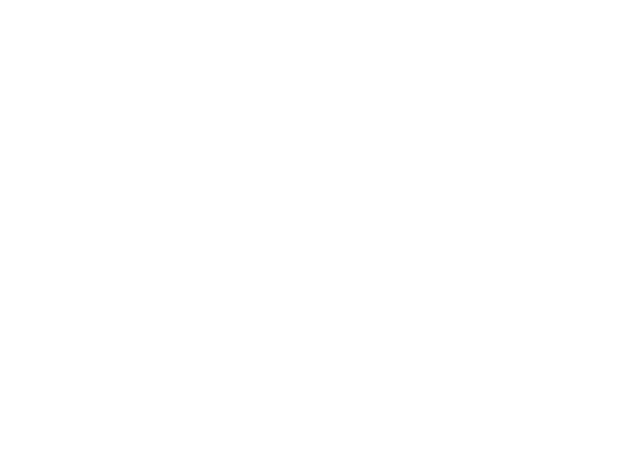
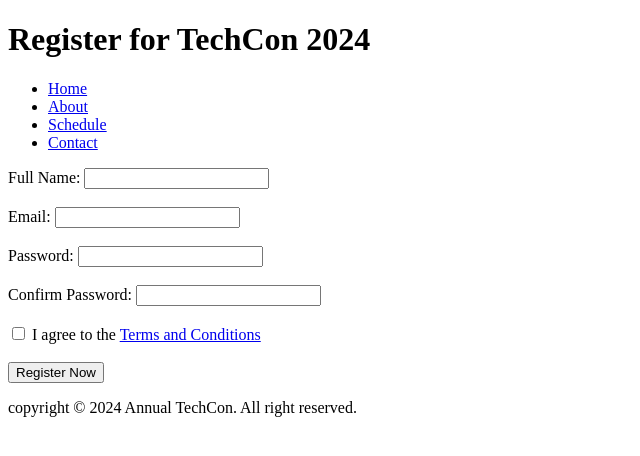
Before and after one commit to Dieudonne78/TechCon_HTML, a plain HTML site: page techcon_website/register.html in a window 1280 px wide. Shown: the whole page, without its empty margins (0-640 px from the left). Drawn offline with Linux system fonts and the light colour scheme.

Commit message:
register

```diff
--- a/techcon_website/register.html
+++ b/techcon_website/register.html
@@ -0,0 +1,51 @@
+<!DOCTYPE html>
+<html lang="en">
+<head>
+    <meta charset="UTF-8">
+    <meta name="viewport" content="width=device-width, initial-scale=1.0">
+    <title>Register for TechCon 2024</title>
+</head>
+<body>
+    <header>
+        <h1>Register for TechCon 2024</h1>
+        <nav>
+            <ul>
+                <li><a href="index.html">Home</a></li>
+                <li><a href="about.html">About</a></li>
+                <li><a href="schedule.html">Schedule</a></li>
+                <li><a href="contact.html">Contact</a></li>
+            </ul>
+        </nav>
+    </header>
+
+    <main>
+        <form action="submit_registration.php" method="post">
+            <label for="fullname">Full Name:</label>
+            <input type="text" id="fullname" name="fullname" required>
+            <br><br>
+
+            <label for="email">Email:</label>
+            <input type="email" id="email" name="email" required>
+            <br><br>
+
+            <label for="password">Password:</label>
+            <input type="password" id="password" name="password" required>
+            <br><br>
+
+            <label for="confirm_password">Confirm Password:</label>
+            <input type="password" id="confirm_password" name="confirm_password" required>
+            <br><br>
+
+            <input type="checkbox" id="terms" name="terms" required>
+            <label for="terms">I agree to the <a href="terms_conditions.html">Terms and Conditions</a></label>
+            <br><br>
+
+            <button type="submit">Register Now</button>
+        </form>
+    </main>
+
+    <footer>
+      <p>copyright &copy; 2024 Annual TechCon. All right reserved.</p>
+    </footer>
+</body>
+</html>
```
Also changed, not shown: techcon_website/schedule.html (line endings or trailing spaces).
